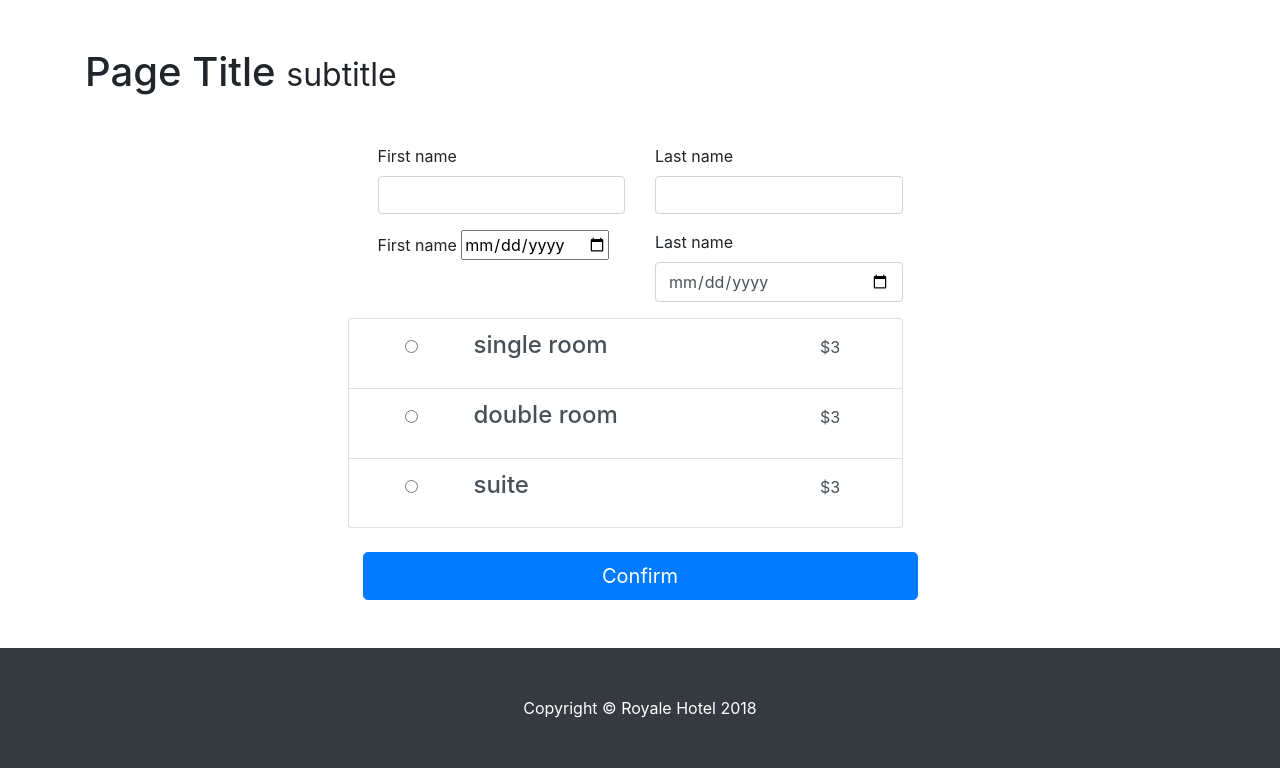
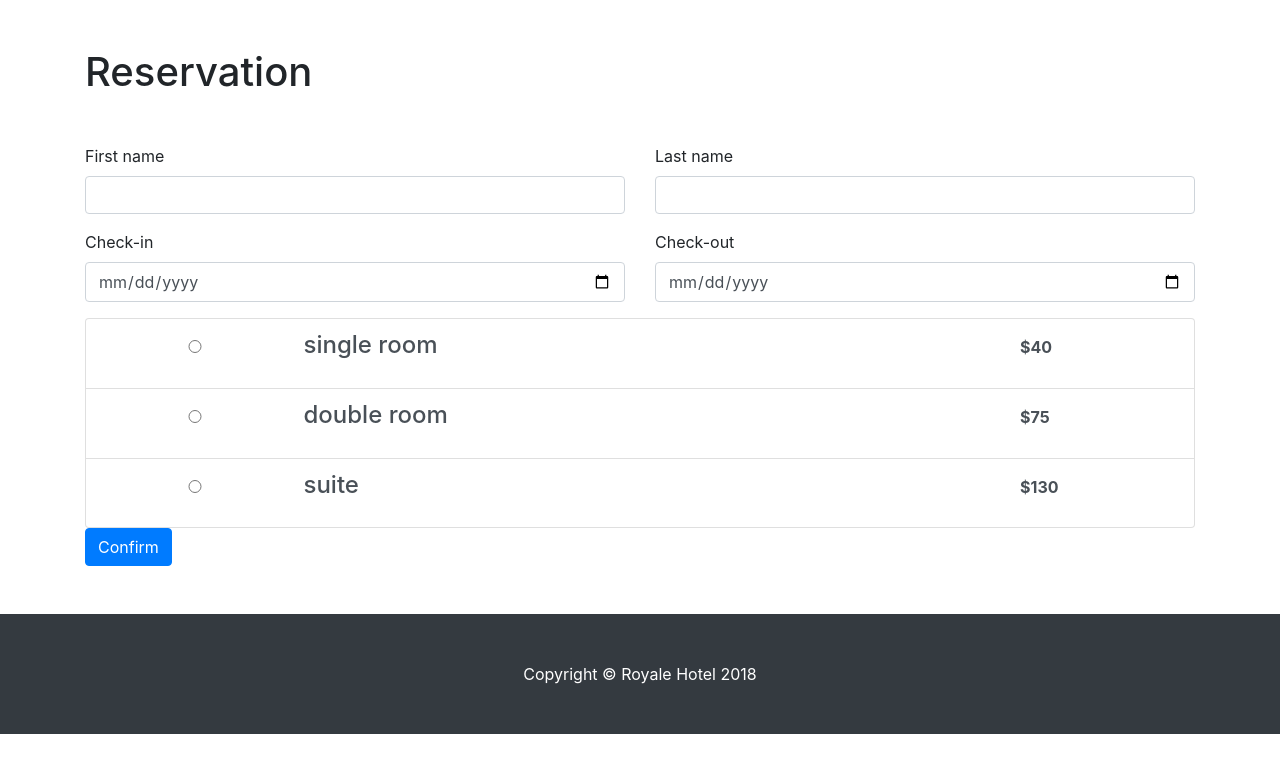
Before and after one commit to eduardofritsche/django_assignmnet_1, a Django app: page /reservation/ in a window 1280 px wide. Shown: the part 74-842 px from the top of the page. After the commit the page ends 808 px from the top, so only its background shows below. Run offline with Django 3.2, Linux system fonts and the light colour scheme; some libraries are stand-ins or nearby versions.

Commit message:
update reservation component

```diff
--- /dev/null
+++ b/home/static/home/js/main.js
@@ -0,0 +1,39 @@
+// RESERVATION page
+var res_btn = document.querySelector('#res_btn');
+res_btn.addEventListener('click', function(){
+    // data from reservation page form
+    var first_name = document.querySelector('#firstName').value;
+    var last_name = document.querySelector('#lastName').value;
+    var check_in = new Date(document.querySelector('#check-in').value);
+    var check_out = new Date(document.querySelector('#check-out').value);
+    var rooms = document.querySelectorAll('input[name=room]');
+
+    // find the radio input that is checked
+    var room = 0
+    rooms.forEach(function(item){
+        if(item.checked) room = item;
+    });
+
+    // room value
+    var value_raw_str = document.querySelector('#reservation_rooms #' + room.id + '_span').textContent;
+    var room_value = parseInt(value_raw_str.substring(1));
+
+    // days difference between check-in and check-out
+    var days_difference = Math.abs(check_out - check_in);
+    days_difference = parseInt(new Date(days_difference).getDate());
+
+    // final cost
+    var final_cost = room_value * days_difference
+
+    // confirmation modal
+    var modal_first_name = document.querySelector('#modal_first_name');
+    var modal_last_name = document.querySelector('#modal_last_name');
+    var modal_check_in = document.querySelector('#modal_check_in');
+    var modal_check_out = document.querySelector('#modal_check_out');
+    var modal_final_cost = document.querySelector('#modal_final_cost');
+    modal_first_name.innerHTML = '<strong>First Name:</strong> ' + first_name;
+    modal_last_name.innerHTML = '<strong>Last Name:</strong> ' + last_name;
+    modal_check_in.innerHTML = '<strong>Check-in:</strong> ' + check_in;
+    modal_check_out.innerHTML = '<strong>Check-out:</strong> ' + check_out;
+    modal_final_cost.innerHTML = '<strong>Total Cost:</strong> $' + final_cost;
+});
--- a/home/templates/base.html
+++ b/home/templates/base.html
@@ -1,5 +1,6 @@
 <!DOCTYPE html>
 <html lang="en">
+{% load static %}
 
   <head>
 
@@ -12,7 +13,7 @@
 
     <!-- Bootstrap core CSS -->
     <link rel="stylesheet" href="https://maxcdn.bootstrapcdn.com/bootstrap/4.0.0/css/bootstrap.min.css" integrity="sha384-Gn5384xqQ1aoWXA+058RXPxPg6fy4IWvTNh0E263XmFcJlSAwiGgFAW/dAiS6JXm" crossorigin="anonymous">
-    {% load static %}
+
     <!-- Custom styles for this template -->
     <link href="{% static 'home/style.css' %}" rel="stylesheet">
 
@@ -64,6 +65,7 @@
     <script src="https://code.jquery.com/jquery-3.2.1.slim.min.js" integrity="sha384-KJ3o2DKtIkvYIK3UENzmM7KCkRr/rE9/Qpg6aAZGJwFDMVNA/GpGFF93hXpG5KkN" crossorigin="anonymous"></script>
     <script src="https://cdnjs.cloudflare.com/ajax/libs/popper.js/1.12.9/umd/popper.min.js" integrity="sha384-ApNbgh9B+Y1QKtv3Rn7W3mgPxhU9K/ScQsAP7hUibX39j7fakFPskvXusvfa0b4Q" crossorigin="anonymous"></script>
     <script src="https://maxcdn.bootstrapcdn.com/bootstrap/4.0.0/js/bootstrap.min.js" integrity="sha384-JZR6Spejh4U02d8jOt6vLEHfe/JQGiRRSQQxSfFWpi1MquVdAyjUar5+76PVCmYl" crossorigin="anonymous"></script>
+    <script src="{% static 'home/js/main.js' %}"></script>
 
   </body>
 
--- a/home/templates/home/index.html
+++ b/home/templates/home/index.html
@@ -7,7 +7,9 @@
     <div class="w-50 mx-auto my-3 py-3">
         <h1 class="display-1">Royale <small>Hotel</small></h1>
         <p class="mt-3 mb-5">Lorem ipsum dolor sit amet consectetur adipisicing elit. Debitis, esse corrupti ad officia sint ut necessitatibus placeat dolor harum eius dolores illum labore, voluptatibus animi at corporis impedit repellendus rerum.</p>
-        <button type="button" class="btn btn-success">booking</button>
+        <a href="{% url 'reservation:index' %}">
+            <button type="button" class="btn btn-success">booking</button>
+        </a>
     </div>
 </header>
 
--- a/reservation/templates/reservation/confirmation.html
+++ b/reservation/templates/reservation/confirmation.html
@@ -1,5 +1,3 @@
 {% extends 'base.html' %}
 {% block content %}
-    <p>{{room}}</p>
-    <p>{{fname}}</p>
 {% endblock %}
--- a/reservation/templates/reservation/index.html
+++ b/reservation/templates/reservation/index.html
@@ -3,19 +3,19 @@
 
 <div class="container">
     <!-- Reservation Header -->
-    <h1 class="my-5">Page Title <small>subtitle</small></h1>
+    <h1 class="my-5">Reservation</h1>
 
     <!-- Reservation Form -->
-    <form action="{% url 'reservation:confirmation' %}" method="POST" class="mb-5">
+    <form action="#" method="POST" class="mb-5">
     {% csrf_token %}
 
         <!-- Name Row -->
-        <div class="row w-50 mx-auto">
+        <div class="row">
 
             <!-- First Name Field -->
             <div class="col-md-6 mb-3">
                 <label for="firstName">First name</label>
-                <input type="text" name="fname" class="form-control" id="firstName">
+                <input type="text" name="first-name" class="form-control" id="firstName" required>
                 <div class="invalid-feedback">
                 Valid first name is required.
                 </div>
@@ -24,7 +24,7 @@
             <!-- First Name Field -->
             <div class="col-md-6 mb-3">
                 <label for="lastName">Last name</label>
-                <input type="text" class="form-control" id="lastName" placeholder="">
+                <input type="text" name="last-name" class="form-control" id="lastName" required>
                 <div class="invalid-feedback">
                 Valid last name is required.
                 </div>
@@ -32,44 +32,77 @@
         </div>
 
         <!-- Date Row -->
-        <div class="row w-50 mx-auto">
+        <div class="row">
 
             <!-- Check-in Field -->
             <div class="col-md-6 mb-3">
-                <label for="cin">First name</label>
-                <input type="date" name="check-in" class="" id="cin">
+                <label for="check-in">Check-in</label>
+                <input type="date" name="check-in" class="form-control" id="check-in" required>
                 <div class="invalid-feedback">
-                Valid first name is required.
+                Valid date is required.
                 </div>
             </div>
 
             <!-- Check-out Field -->
             <div class="col-md-6 mb-3">
-                <label for="check-out">Last name</label>
-                <input type="date" name="check-out" class="form-control" id="check-out">
+                <label for="check-out">Check-out</label>
+                <input type="date" name="check-out" class="form-control" id="check-out" required>
                 <div class="invalid-feedback">
-                Valid last name is required.
+                Valid date is required.
                 </div>
             </div>
         </div>
 
         <!-- List of Rooms -->
-        <ul class="list-group w-50 mx-auto px-0">
+        <ul id="reservation_rooms" class="list-group">
             {% for room in rooms %}
-            <li class="list-group-item list-group-item-action row">
+            <li class="list-group-item list-group-item-action">
 
                 <input type="radio" class="col-2 my-auto" name="room" id="room{{ forloop.counter }}" value="{{ room.room_id }}">
 
-                <label for="room{{ forloop.counter }}" class="col-8"><h4>{{ room }}</h4></label>
-                <!-- <p>{{room}}</p> -->
+                <label for="room{{ forloop.index }}" class="col-8"><h4>{{ room }}</h4></label>
 
-                <span class="col-2">$3</span>
+                <span class="col-2 font-weight-bold" id="room{{ forloop.counter }}_span">${{room.value}}</span>
+
             {% endfor %}
             </li>
         </ul>
 
-        <!-- Send Button -->
-        <button class="btn btn-primary btn-lg btn-block w-50 mx-auto mt-4" type="submit">Confirm</button>
+        <!-- Button trigger modal -->
+        <button type="submit" id="res_btn" class="btn btn-primary" data-toggle="modal" data-target="#modalReservation">
+            Confirm
+        </button>
+
     </form>
 </div>
+
+<!-- Modal -->
+<div class="modal fade" id="modalReservation" tabindex="-1" role="dialog" aria-labelledby="modalReservation" aria-hidden="true">
+    <div class="modal-dialog" role="document">
+        <div class="modal-content">
+        <div class="modal-header">
+            <h5 class="modal-title" id="modalReservationLabel">Confirm Reservation</h5>
+            <button type="button" class="close" data-dismiss="modal" aria-label="Close">
+            <span aria-hidden="true">&times;</span>
+            </button>
+        </div>
+        <div class="modal-body">
+            <ul>
+                <li id="modal_first_name"></li>
+                <li id="modal_last_name"></li>
+                <li id="modal_check_in"></li>
+                <li id="modal_check_out"></li>
+                <li id="modal_final_cost"></li>
+            </ul>
+        </div>
+        <div class="modal-footer">
+            <button type="button" class="btn btn-secondary" data-dismiss="modal">Close</button>
+            <a href="{% url 'reservation:confirmation' %}">
+                <button type="button" class="btn btn-primary">Confirm</button>
+            </a>
+        </div>
+        </div>
+    </div>
+</div>
+
 {% endblock %}
--- a/reservation/views.py
+++ b/reservation/views.py
@@ -1,21 +1,24 @@
 from django.shortcuts import render
+from datetime import datetime
 
 from rooms.utilities.samples import rooms
 from rooms.utilities.find import findRoomById
 
 def index(request):
     context = {
-        'rooms': rooms
+        'rooms': rooms,
     }
     return render(request, 'reservation/index.html', context)
 
 def confirmation(request):
-    room = findRoomById(rooms, request.POST['room'])
-    # room.date = request.POST['check_in']
-    # room.date = request.POST.get('check-in')
-    fname = request.POST.get('fname')
-    context = {
-        'room': room,
-        'fname': fname,
-    }
-    return render(request, 'reservation/confirmation.html', context)
+    # variables definition
+    # room = findRoomById(rooms, request.POST['room'])
+    # room.first_name = request.POST.get('first-name')
+    # room.last_name = request.POST.get('last-name')
+    # room.check_in = datetime.strptime(request.POST.get('check-in'), '%Y-%m-%d')
+    # room.check_out = datetime.strptime(request.POST.get('check-out'), '%Y-%m-%d')
+
+    # context = {
+    #     'room': room,
+    # }
+    return render(request, 'reservation/confirmation.html')
--- a/rooms/templates/rooms/detail.html
+++ b/rooms/templates/rooms/detail.html
@@ -23,7 +23,7 @@
             <li>Consectetur</li>
             <li>Adipiscing Elit</li>
         </ul>
-        <a href="">
+        <a href="{% url 'reservation:index' %}">
             <button class="btn btn-success btn-block d-inline-block mt-5" type="button">Book Now</button>
         </a>
         </div>
```
